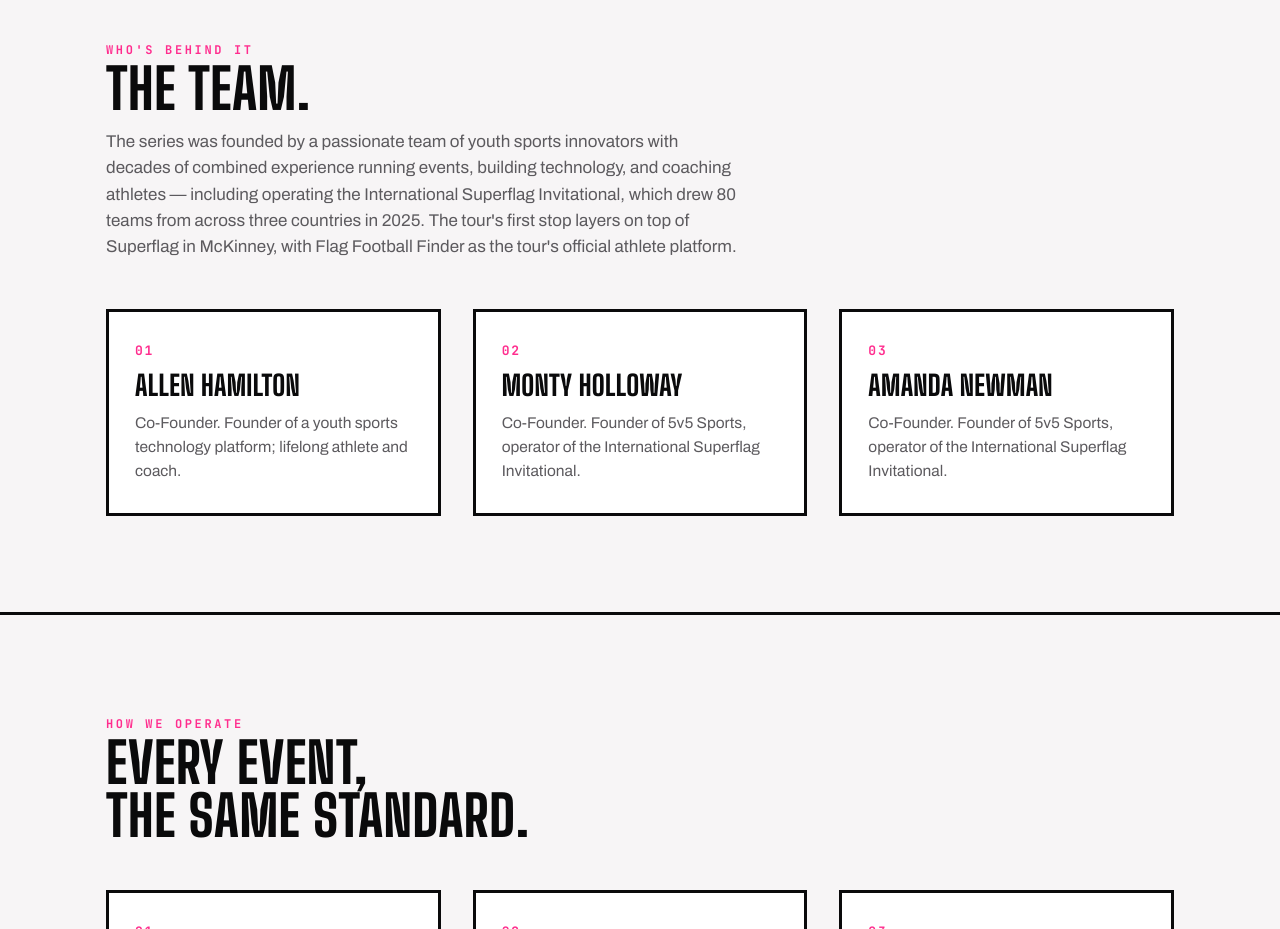
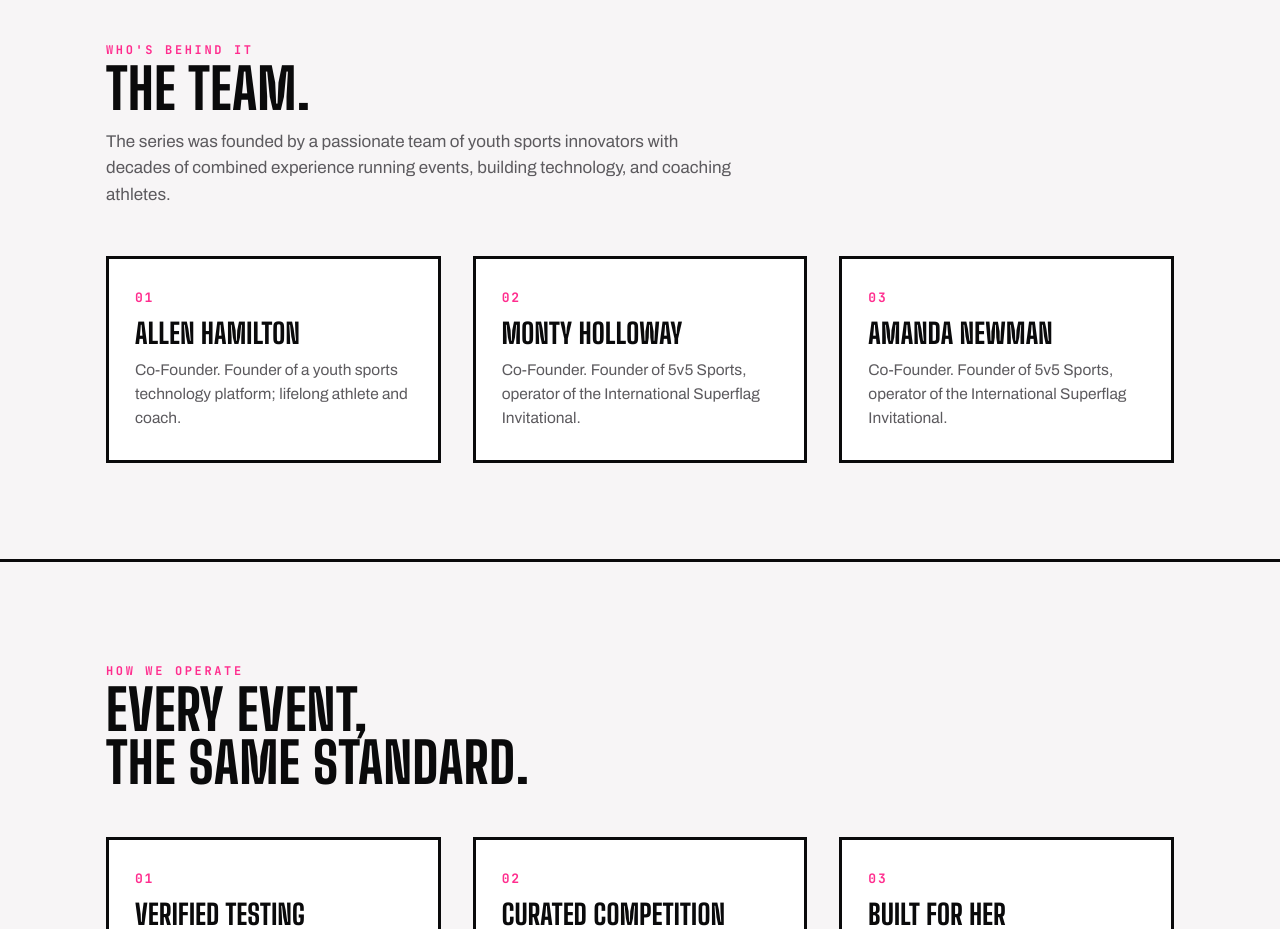
Before and after one commit to teamplayr-us/cfs-web, a Next.js app: page /about in a window 1280 px wide. Shown: the part 1180-2109 px from the top of the page. Built offline with nearby package versions, Linux system fonts and the light colour scheme.

Commit message:
About: trim team intro to the single founding sentence
Co-Authored-By: Claude Fable 5 <noreply@anthropic.com>
Claude-Session: https://claude.ai/code/session_019V32boShoBmRrwWenCPJFc

```diff
--- a/app/about/page.tsx
+++ b/app/about/page.tsx
@@ -92,11 +92,7 @@ export default function AboutPage() {
             <p>
               The series was founded by a passionate team of youth sports
               innovators with decades of combined experience running events,
-              building technology, and coaching athletes — including
-              operating the International Superflag Invitational, which drew
-              80 teams from across three countries in 2025. The tour&apos;s
-              first stop layers on top of Superflag in McKinney, with Flag
-              Football Finder as the tour&apos;s official athlete platform.
+              building technology, and coaching athletes.
             </p>
           </div>
 
```
